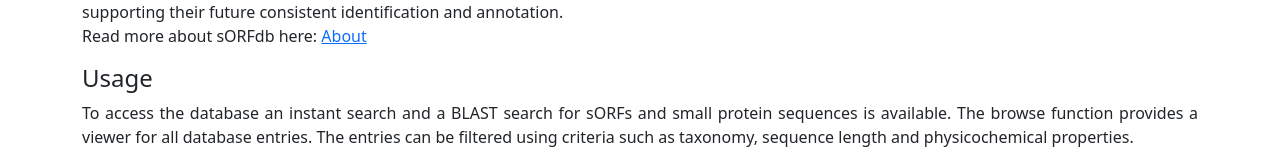
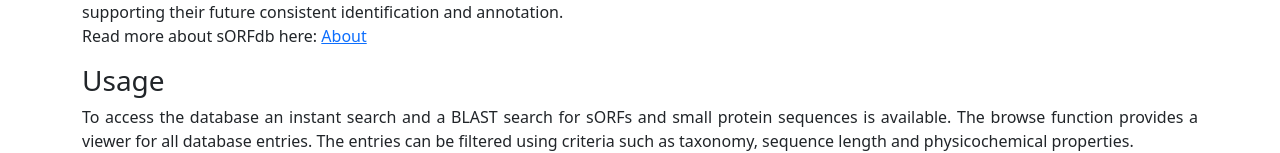
Before and after one commit to jhahnfeld/sorfdb-web, a Vue app: page / in a window 1280 px wide. Shown: the part 903-1056 px from the top of the page. Built offline with nearby package versions, Linux system fonts and the light colour scheme.

Commit message:
Fix title size

```diff
--- a/src/views/HomeView.vue
+++ b/src/views/HomeView.vue
@@ -139,7 +139,7 @@
       <br />
       Read more about sORFdb here: <router-link to="/about">About</router-link>
     </p>
-    <h4>Usage</h4>
+    <h3>Usage</h3>
     <p style="text-align: justify">
       To access the database an instant search and a BLAST search for sORFs and
       small protein sequences is available. The browse function provides a
```
